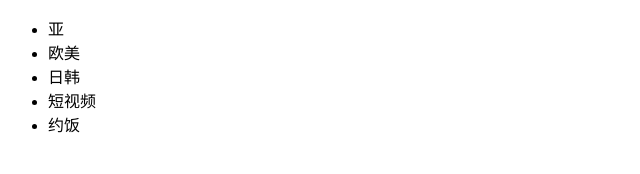
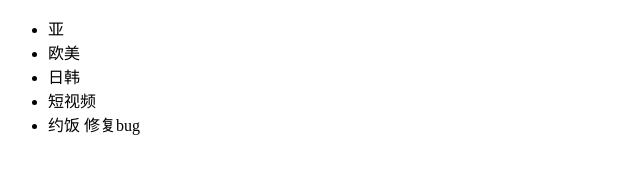
Before and after one commit to mlj-coder/dbhot, a plain HTML site: page index.html in a window 1280 px wide. Shown: the full height of the page, 0-640 px from the left. Drawn offline with Linux system fonts and the light colour scheme.

Commit message:
c5 修复约饭bug

```diff
--- a/index.html
+++ b/index.html
@@ -11,7 +11,7 @@
 	<li>欧美</li>
 	<li>日韩</li>
 	<li>短视频</li>
-	<li>约饭</li>
+	<li>约饭 修复bug</li>
 </ul>
 </body>
 </html>
```
